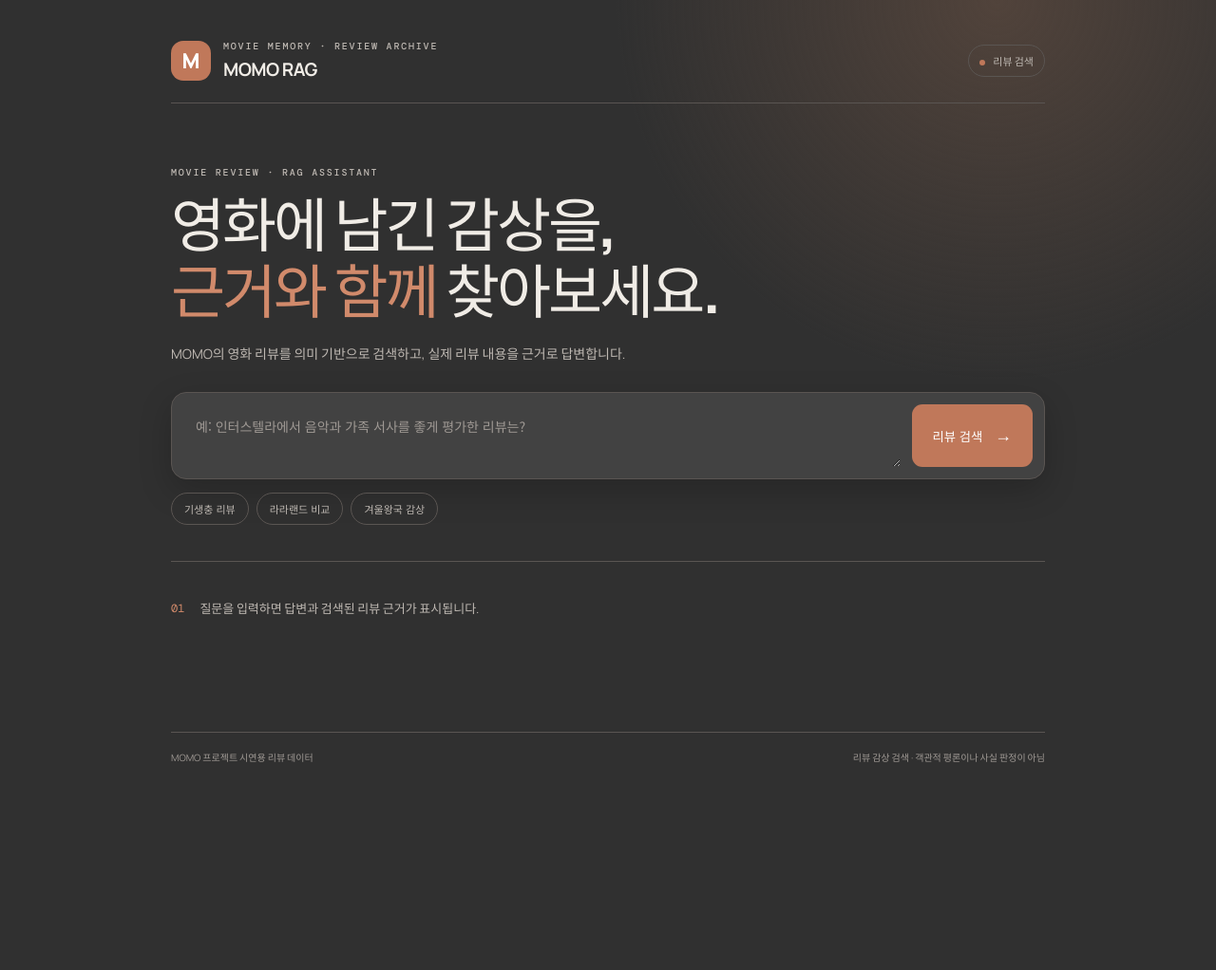
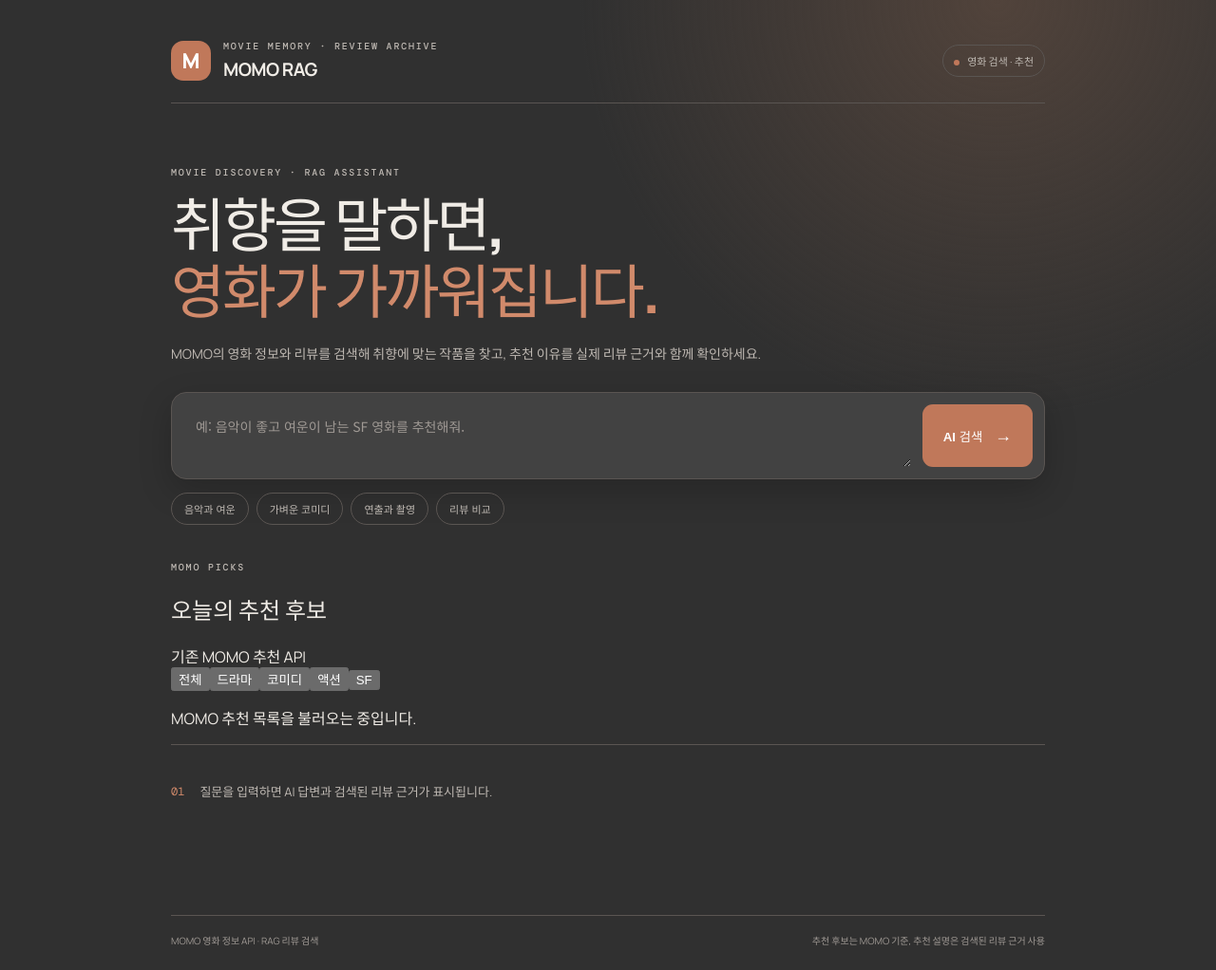
Before and after one commit to madison-yoon/worklaw-rag, a plain HTML site: page static/index.html in a window 1280 px wide. Shown: the whole page at 95% size. Before the commit the page ends 829 px from the top, so only its background shows below. Drawn offline with nearby package versions, Linux system fonts and the light colour scheme.

Commit message:
Add MOMO-powered recommendation section to demo UI

```diff
--- a/static/index.html
+++ b/static/index.html
@@ -2,17 +2,22 @@
 <html lang="ko">
 <head>
   <meta charset="UTF-8"><meta name="viewport" content="width=device-width, initial-scale=1.0">
-  <title>MOMO | 영화 리뷰 AI 검색</title><link rel="stylesheet" href="/static/style.css">
+  <title>MOMO | AI 영화 검색·추천</title><link rel="stylesheet" href="/static/style.css">
 </head>
 <body>
   <main class="shell">
-    <header><div class="brand-mark">M</div><div><p class="eyebrow">MOVIE MEMORY · REVIEW ARCHIVE</p><h1>MOMO RAG</h1></div><span class="status"><i></i> 리뷰 검색</span></header>
-    <section class="hero"><p class="eyebrow">MOVIE REVIEW · RAG ASSISTANT</p><h2>영화에 남긴 감상을,<br><em>근거와 함께</em> 찾아보세요.</h2><p class="intro">MOMO의 영화 리뷰를 의미 기반으로 검색하고, 실제 리뷰 내용을 근거로 답변합니다.</p>
-      <div class="search-box"><textarea id="question" rows="2" placeholder="예: 인터스텔라에서 음악과 가족 서사를 좋게 평가한 리뷰는?"></textarea><button id="ask">리뷰 검색 <span>→</span></button></div>
-      <div class="suggestions"><button data-q="기생충의 연기와 촬영을 긍정적으로 평가한 리뷰는?">기생충 리뷰</button><button data-q="라라랜드의 음악과 스토리에 대한 서로 다른 평가는?">라라랜드 비교</button><button data-q="겨울왕국의 음악과 색채에 대한 감상은?">겨울왕국 감상</button></div>
+    <header><div class="brand-mark">M</div><div><p class="eyebrow">MOVIE MEMORY · REVIEW ARCHIVE</p><h1>MOMO RAG</h1></div><span class="status"><i></i> 영화 검색 · 추천</span></header>
+    <section class="hero"><p class="eyebrow">MOVIE DISCOVERY · RAG ASSISTANT</p><h2>취향을 말하면,<br><em>영화가 가까워집니다.</em></h2><p class="intro">MOMO의 영화 정보와 리뷰를 검색해 취향에 맞는 작품을 찾고, 추천 이유를 실제 리뷰 근거와 함께 확인하세요.</p>
+      <div class="search-box"><textarea id="question" rows="2" placeholder="예: 음악이 좋고 여운이 남는 SF 영화를 추천해줘."></textarea><button id="ask">AI 검색 <span>→</span></button></div>
+      <div class="suggestions"><button data-q="음악이 좋고 감정적인 여운이 남는 영화를 추천해줘.">음악과 여운</button><button data-q="가볍게 웃을 수 있는 코미디 영화를 추천해줘.">가벼운 코미디</button><button data-q="연출과 촬영이 인상적이라는 리뷰가 많은 영화는?">연출과 촬영</button><button data-q="라라랜드의 음악과 스토리에 대한 서로 다른 평가는?">리뷰 비교</button></div>
     </section>
-    <section id="result" class="result" aria-live="polite"><div class="empty"><span>01</span><p>질문을 입력하면 답변과 검색된 리뷰 근거가 표시됩니다.</p></div></section>
-    <footer><span>MOMO 프로젝트 시연용 리뷰 데이터</span><span>리뷰 감상 검색 · 객관적 평론이나 사실 판정이 아님</span></footer>
+    <section class="recommendations">
+      <div class="section-heading"><div><p class="eyebrow">MOMO PICKS</p><h2>오늘의 추천 후보</h2></div><span>기존 MOMO 추천 API</span></div>
+      <div class="genre-filters"><button class="active" data-genre="">전체</button><button data-genre="드라마">드라마</button><button data-genre="코미디">코미디</button><button data-genre="액션">액션</button><button data-genre="SF">SF</button></div>
+      <div id="recommendation-list" class="recommendation-grid"><p class="recommendation-message">MOMO 추천 목록을 불러오는 중입니다.</p></div>
+    </section>
+    <section id="result" class="result" aria-live="polite"><div class="empty"><span>01</span><p>질문을 입력하면 AI 답변과 검색된 리뷰 근거가 표시됩니다.</p></div></section>
+    <footer><span>MOMO 영화 정보 API · RAG 리뷰 검색</span><span>추천 후보는 MOMO 기준, 추천 설명은 검색된 리뷰 근거 사용</span></footer>
   </main><script src="/static/app.js"></script>
 </body>
 </html>
```
